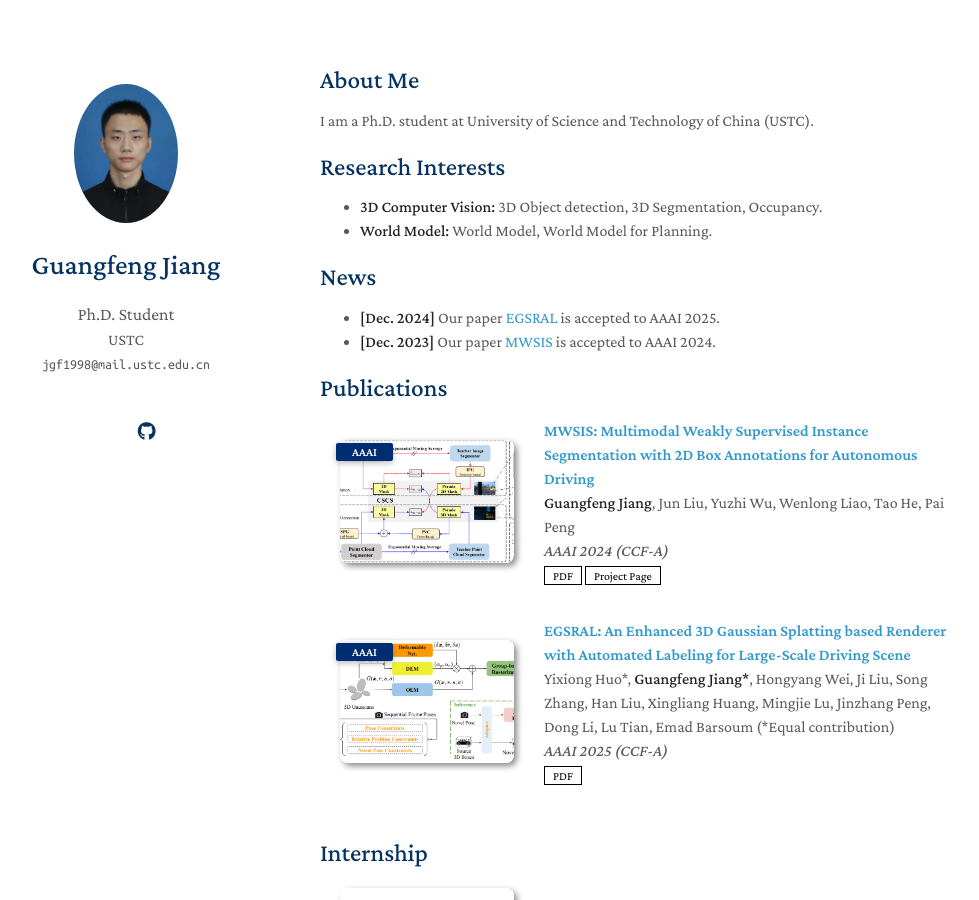
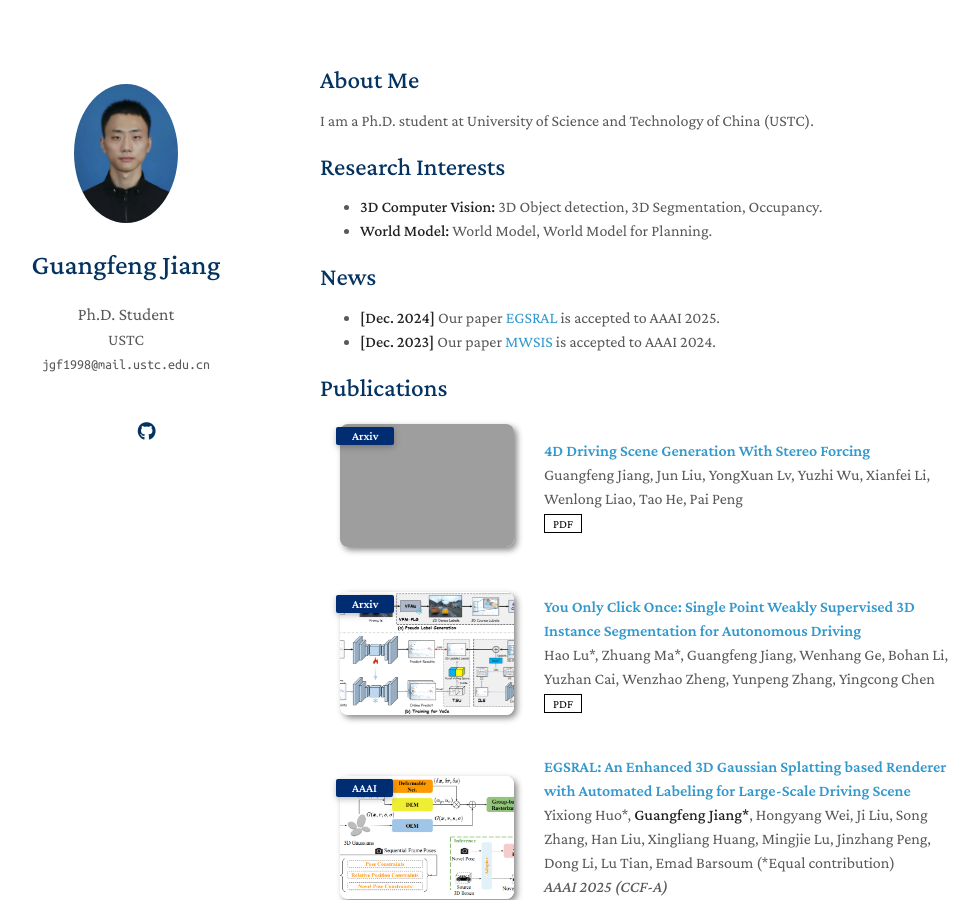
Before and after one commit to jiangxb98/jiangxb98.github.io, a Jekyll site: the page built from index.md, in a window 1280 px wide and 900 px high. Shown: the whole window, without its empty margins (150-1129 px from the left). Built offline with Jekyll 4.4.1, drawn with Linux system fonts in a browser that asks for light colours; a style sheet for code colours, icons or effects is not loaded; our own code applies the rules of GitHub Pages for plain Markdown files; grey boxes are pictures that could not be loaded.

```diff
--- a/_data/publications.yml
+++ b/_data/publications.yml
@@ -1,4 +1,27 @@
 main:
+
+  - title: "4D Driving Scene Generation With Stereo Forcing"
+    authors: Guangfeng Jiang, Jun Liu, YongXuan Lv, Yuzhi Wu, Xianfei Li, Wenlong Liao, Tao He, Pai Peng
+    conference_short: Arxiv
+    # conference: AAAI 2025 (CCF-A)
+    pdf: https://arxiv.org/abs/2509.20251
+    image: ./assets/img/phigen.gif
+
+  - title: "You Only Click Once: Single Point Weakly Supervised 3D Instance Segmentation for Autonomous Driving"
+    authors: Hao Lu*, Zhuang Ma*, Guangfeng Jiang, Wenhang Ge, Bohan Li, Yuzhan Cai, Wenzhao Zheng, Yunpeng Zhang, Yingcong Chen
+    conference_short: Arxiv
+    # conference: AAAI 2025 (CCF-A)
+    pdf: https://arxiv.org/abs/2502.19698
+    image: ./assets/img/yoco.png
+    # notes: Poster
+
+  - title: "EGSRAL: An Enhanced 3D Gaussian Splatting based Renderer with Automated Labeling for Large-Scale Driving Scene"
+    authors: Yixiong Huo*, <strong>Guangfeng Jiang*</strong>, Hongyang Wei, Ji Liu, Song Zhang, Han Liu, Xingliang Huang, Mingjie Lu, Jinzhang Peng, Dong Li, Lu Tian, Emad Barsoum (*Equal contribution)
+    conference_short: AAAI
+    conference: AAAI 2025 (CCF-A)
+    pdf: https://arxiv.org/abs/2412.15550
+    image: ./assets/img/egsral.png
+    # notes: Poster
 
   - title: "MWSIS: Multimodal Weakly Supervised Instance Segmentation with 2D Box Annotations for Autonomous Driving"
     authors: <strong>Guangfeng Jiang</strong>, Jun Liu, Yuzhi Wu, Wenlong Liao, Tao He, Pai Peng
@@ -8,11 +31,3 @@
     page: https://jiangxb98.github.io/mwsis.github.io/
     image: ./assets/img/mwsis.png
     # notes: Poster
-
-  - title: "EGSRAL: An Enhanced 3D Gaussian Splatting based Renderer with Automated Labeling for Large-Scale Driving Scene"
-    authors: Yixiong Huo*, <strong>Guangfeng Jiang*</strong>, Hongyang Wei, Ji Liu, Song Zhang, Han Liu, Xingliang Huang, Mingjie Lu, Jinzhang Peng, Dong Li, Lu Tian, Emad Barsoum (*Equal contribution)
-    conference_short: AAAI
-    conference: AAAI 2025 (CCF-A)
-    pdf: https://arxiv.org/abs/2412.15550
-    image: ./assets/img/egsral.png
-    # notes: Poster
```
Also changed, not shown: assets/img/yoco.png (added), 1 other file.
